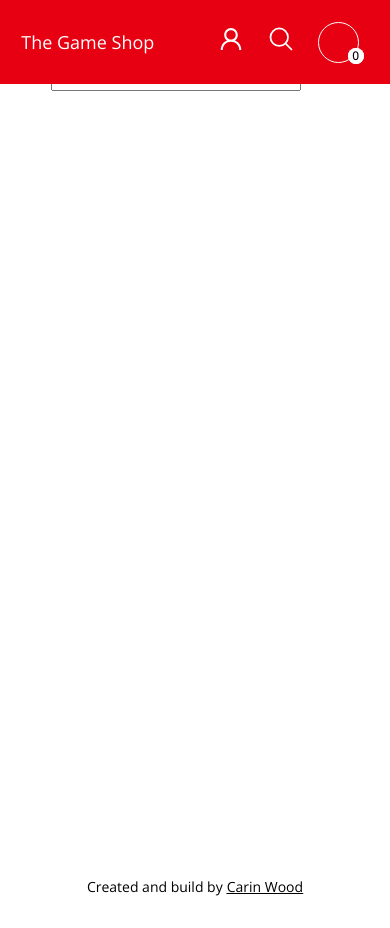
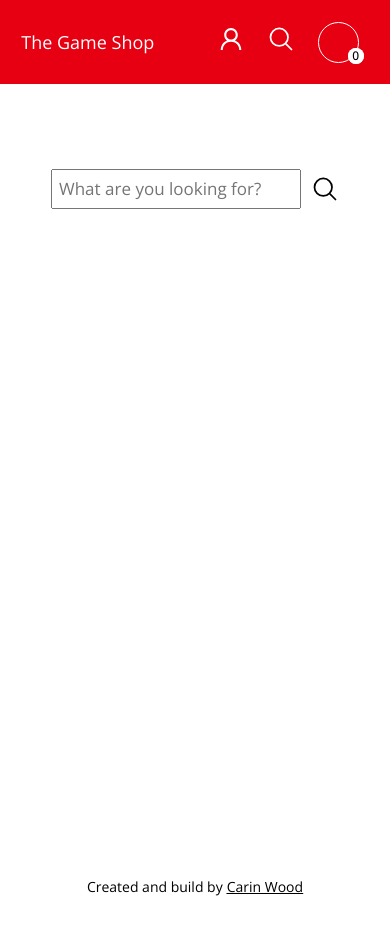
Before and after one commit to CarinWood/Game-shop, a React (Create React App) app: page /search in a window 390 px wide. Built offline with nearby package versions, Linux system fonts and the light colour scheme; some icons are missing.

Commit message:
searchbar responsive css update

```diff
--- a/src/styles/search.css
+++ b/src/styles/search.css
@@ -1,7 +1,7 @@
 .search-container {
     width: 100%;
     min-height: 100%;
-    padding-top: 20vh;
+    padding-top: 10vh;
     display: flex;
     flex-direction: column;
     justify-content: flex-start;
@@ -39,7 +39,7 @@
 
 @media screen and (max-width: 400px) {
     .search-container {
-        padding-top: 6vh;
+        padding-top: 20vh;
     }
 
     .search-input {
```
